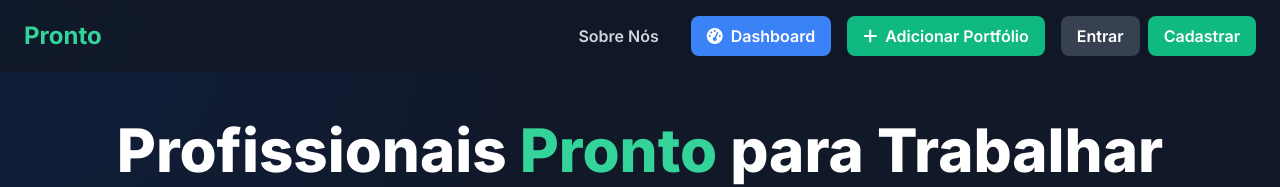
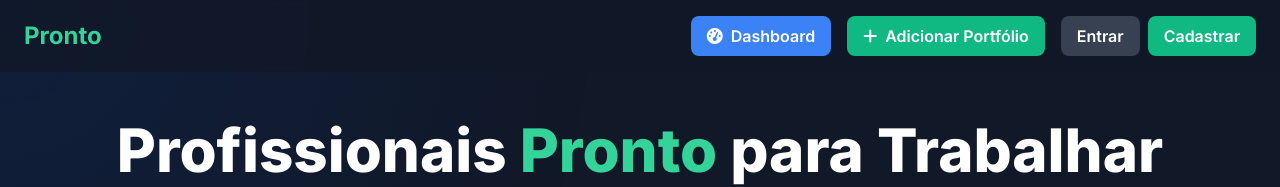
Before and after one commit to Nicolauzeus/Pronto, a plain HTML site: page Pronto/index.html in a window 1280 px wide. Shown: the top 187 px of the page. Drawn offline with nearby package versions, Linux system fonts and the light colour scheme.

Commit message:
Update index.html

```diff
--- a/Pronto/index.html
+++ b/Pronto/index.html
@@ -80,9 +80,6 @@
                 <span class="text-emerald-400">Pronto</span>
             </a>
             <div class="flex items-center space-x-4">
-                <a href="sobre.html" class="text-gray-300 hover:text-white font-semibold py-2 px-4 transition-colors duration-300">
-                    Sobre Nós
-                </a>
                 <a href="dashboard.html" class="bg-blue-500 hover:bg-blue-600 text-white font-semibold py-2 px-4 rounded-lg transition-colors duration-300 flex items-center gap-2">
                     <i class="fas fa-tachometer-alt"></i>
                     <span>Dashboard</span>
```
